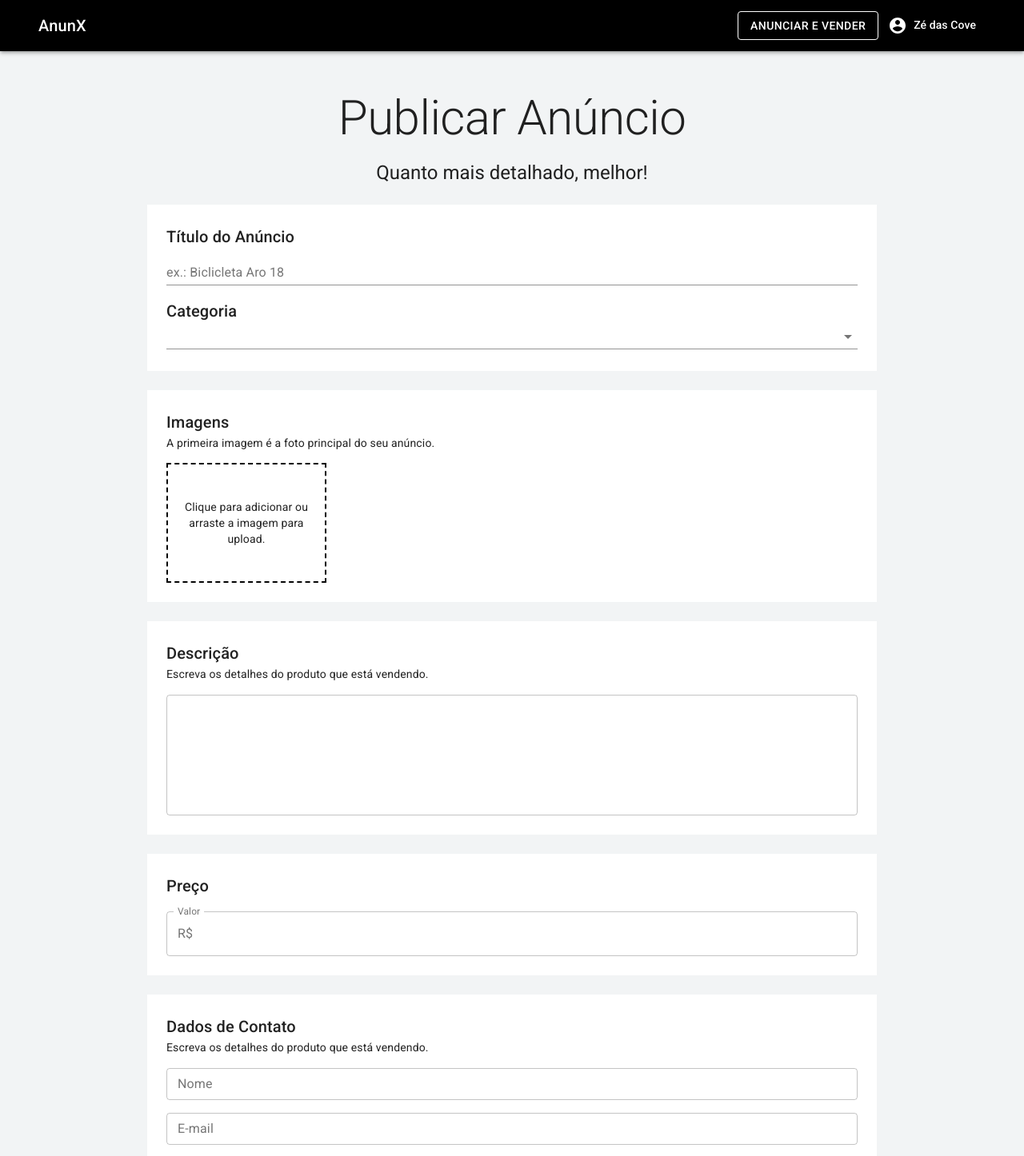
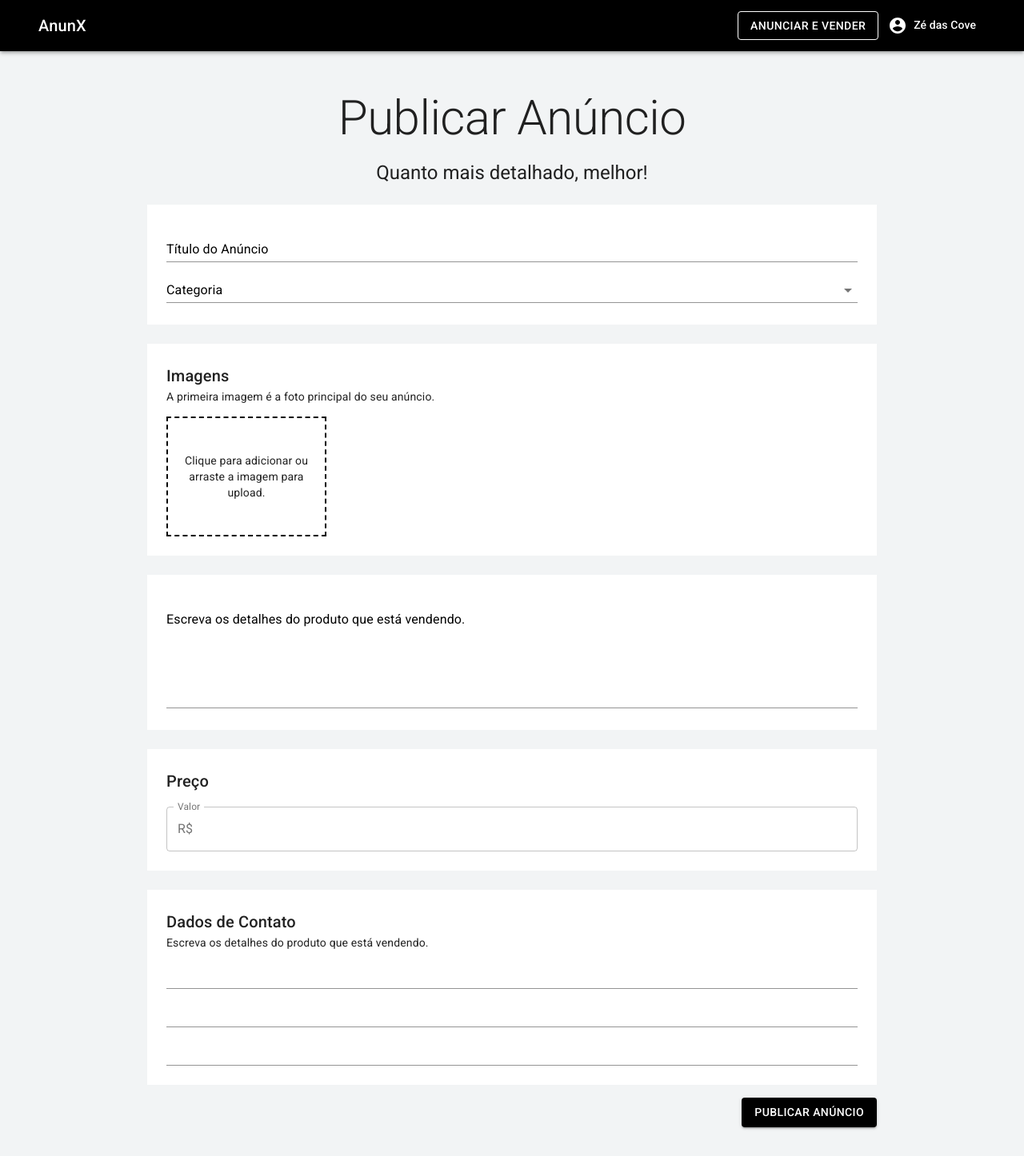
Before and after one commit to HebertZanatelli/anunx, a Next.js app: page /users/publish in a window 1280 px wide. Shown: the top 1446 px of the page at 80% size. Built offline with nearby package versions, Linux system fonts and the light colour scheme.

Commit message:
validação do campo descricao + refactor para formControl

```diff
--- a/pages/users/publish.js
+++ b/pages/users/publish.js
@@ -13,7 +13,7 @@
   MenuItem,
   OutlinedInput,
   Select,
-  TextField,
+  Input,
   Typography
 } from '@material-ui/core'
 
@@ -81,10 +81,14 @@
           height: '100%'
 
         }
-
       },
       espaco: {
         marginTop: theme.spacing(2)
+      },
+
+      inputLabel: {
+        fontWeight: 400,
+        color: theme.palette.primary.main
       }
     }
   )
@@ -96,10 +100,13 @@
       .required('Campo obrigatório')
       .min(6, 'Escreva um titulo maior')
       .max(100, 'Titulo muito grande, deixe um pouco para descrição.'),
-
   category:
     string()
-  .required('Campo obrigatório')
+      .required('Campo obrigatório'),
+  description:
+    string()
+      .required('Campo Obrigatório')
+      .min(50, 'Escreva uma descrição detalhada, com pelo menos 50 caracteres')
 });
 
 const Publish = () => {
@@ -136,6 +143,7 @@
         initialValues={{
           title: '',
           category: '',
+          description: '',
         }}
         validationSchema={validationSchema}
         onSubmit={(values) => {
@@ -164,30 +172,25 @@
 
                 <Container maxWidth='md'>
                   <Box className={classes.box}>
-                    <Typography component='h6' variant='h6' color='textPrimary'>
-                      Título do Anúncio
-                    </Typography>
-                    <TextField
+                    <FormControl error={errors.title} fullWidth>
+                      <InputLabel className={classes.inputLabel}>Título do Anúncio</InputLabel>
+                      <Input
                         name='title'
                         value={values.title}
                         onChange={handleChange}
-                      label='ex.: Biclicleta Aro 18'
-                      size='small'
-                      fullWidth
-                      error={errors.title}
-                      helperText={errors.title}
                       />
-                    <Typography component='h6' variant='h6' color='textPrimary' className={classes.espaco}>
-                      Categoria
-                    </Typography>
+                      <FormHelperText>
+                        {errors.title}
+                      </FormHelperText>
+                    </FormControl>
+
                     <FormControl error={errors.category} fullWidth>
-
+                      <InputLabel className={classes.inputLabel}>Categoria</InputLabel>
                       <Select
                         name='category'
                         value={values.category}
                         fullWidth
                         onChange={handleChange}
-
                       >
                         <MenuItem value='Bebê e Crianças'>Bebê e Crianças</MenuItem>
                         <MenuItem value='Agricultura'>Agricultura</MenuItem>
@@ -264,19 +267,21 @@
 
                 <Container maxWidth='md'>
                   <Box className={classes.box}>
-                    <Typography component='h6' variant='h6' color='textPrimary'>
-                      Descrição
-                    </Typography>
-                    <Typography component='div' variant='body2' color='textPrimary'>
-                      Escreva os detalhes do produto que está vendendo.
-                    </Typography>
-                    <TextField
+                    <FormControl error={errors.description} fullWidth>
+                      <InputLabel className={classes.inputLabel}>Escreva os detalhes do produto que está vendendo.</InputLabel>
+                      <Input
+                        name='description'
+                        value={values.description}
                         multiline
                         minRows={6}
                         variant='outlined'
-                      fullWidth
+                        onChange={handleChange}
                         className={classes.espaco}
                       />
+                      <FormHelperText>
+                        {errors.description}
+                      </FormHelperText>
+                    </FormControl>
                   </Box>
                 </Container>
 
@@ -304,21 +309,21 @@
                     <Typography component='div' variant='body2' color='textPrimary'>
                       Escreva os detalhes do produto que está vendendo.
                     </Typography>
-                    <TextField
+                    <Input
                       label='Nome'
                       size='small'
                       variant='outlined'
                       fullWidth
                       className={classes.espaco}
                     />
-                    <TextField
+                    <Input
                       label='E-mail'
                       size='small'
                       variant='outlined'
                       fullWidth
                       className={classes.espaco}
                     />
-                    <TextField
+                    <Input
                       label='Telefone'
                       size='small'
                       variant='outlined'
```
Lines whose indentation alone changed are shown as unchanged.
